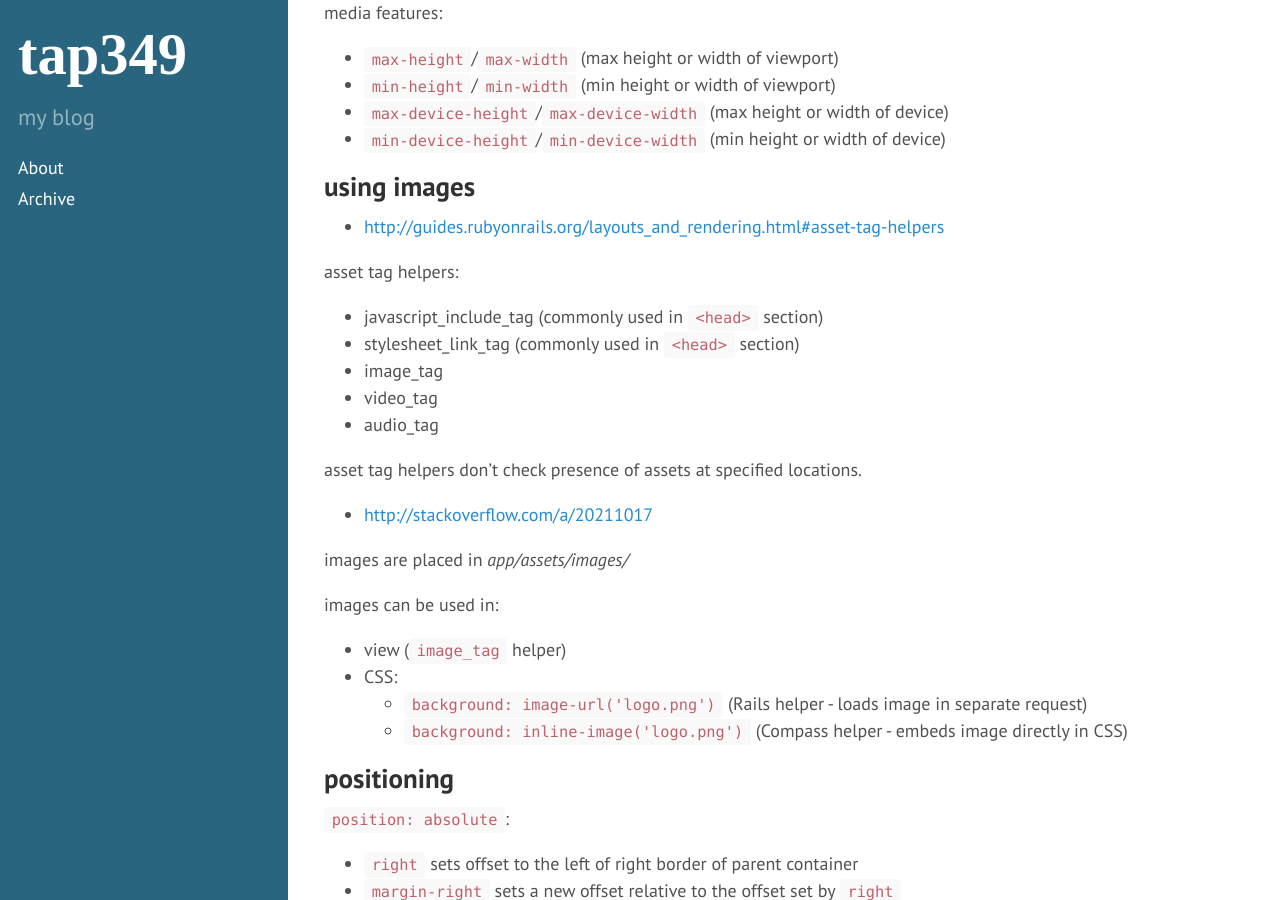
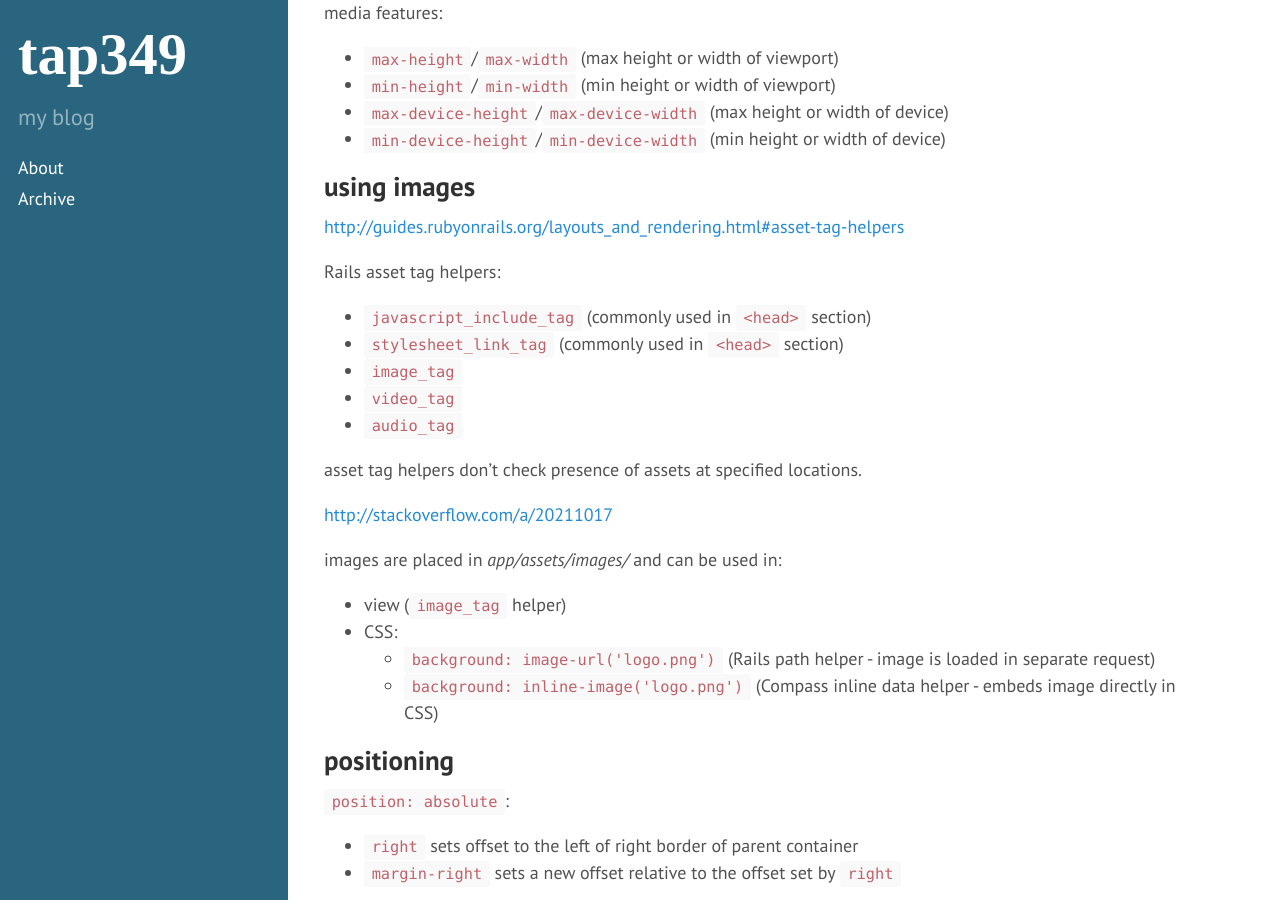
Before and after one commit to tap349/tap349.github.io, a Jekyll site: the page built from _posts/2016-04-21-makeup.md, in a window 1280 px wide and 900 px high, scrolled down 1580 px. Built offline with Jekyll 4.4.1, drawn with Linux system fonts in a browser that asks for light colours.

Commit message:
update 2016-05-01_15:33:04

```diff
--- a/_posts/2016-04-21-makeup.md
+++ b/_posts/2016-04-21-makeup.md
@@ -81,30 +81,28 @@ media features:
 
 ## using images
 
-- <http://guides.rubyonrails.org/layouts_and_rendering.html#asset-tag-helpers>
+<http://guides.rubyonrails.org/layouts_and_rendering.html#asset-tag-helpers>
 
-asset tag helpers:
+Rails asset tag helpers:
 
-- javascript_include_tag (commonly used in `<head>` section)
-- stylesheet_link_tag (commonly used in `<head>` section)
-- image_tag
-- video_tag
-- audio_tag
+- `javascript_include_tag` (commonly used in `<head>` section)
+- `stylesheet_link_tag` (commonly used in `<head>` section)
+- `image_tag`
+- `video_tag`
+- `audio_tag`
 
 asset tag helpers don't check presence of assets at specified locations.
 
-- <http://stackoverflow.com/a/20211017>
+<http://stackoverflow.com/a/20211017>
 
-images are placed in _app/assets/images/_
-
-images can be used in:
+images are placed in _app/assets/images/_ and can be used in:
 
 - view (`image_tag` helper)
 - CSS:
   - `background: image-url('logo.png')`
-    (Rails helper - loads image in separate request)
+    (Rails path helper - image is loaded in separate request)
   - `background: inline-image('logo.png')`
-    (Compass helper - embeds image directly in CSS)
+    (Compass inline data helper - embeds image directly in CSS)
 
 ## positioning
 
```
